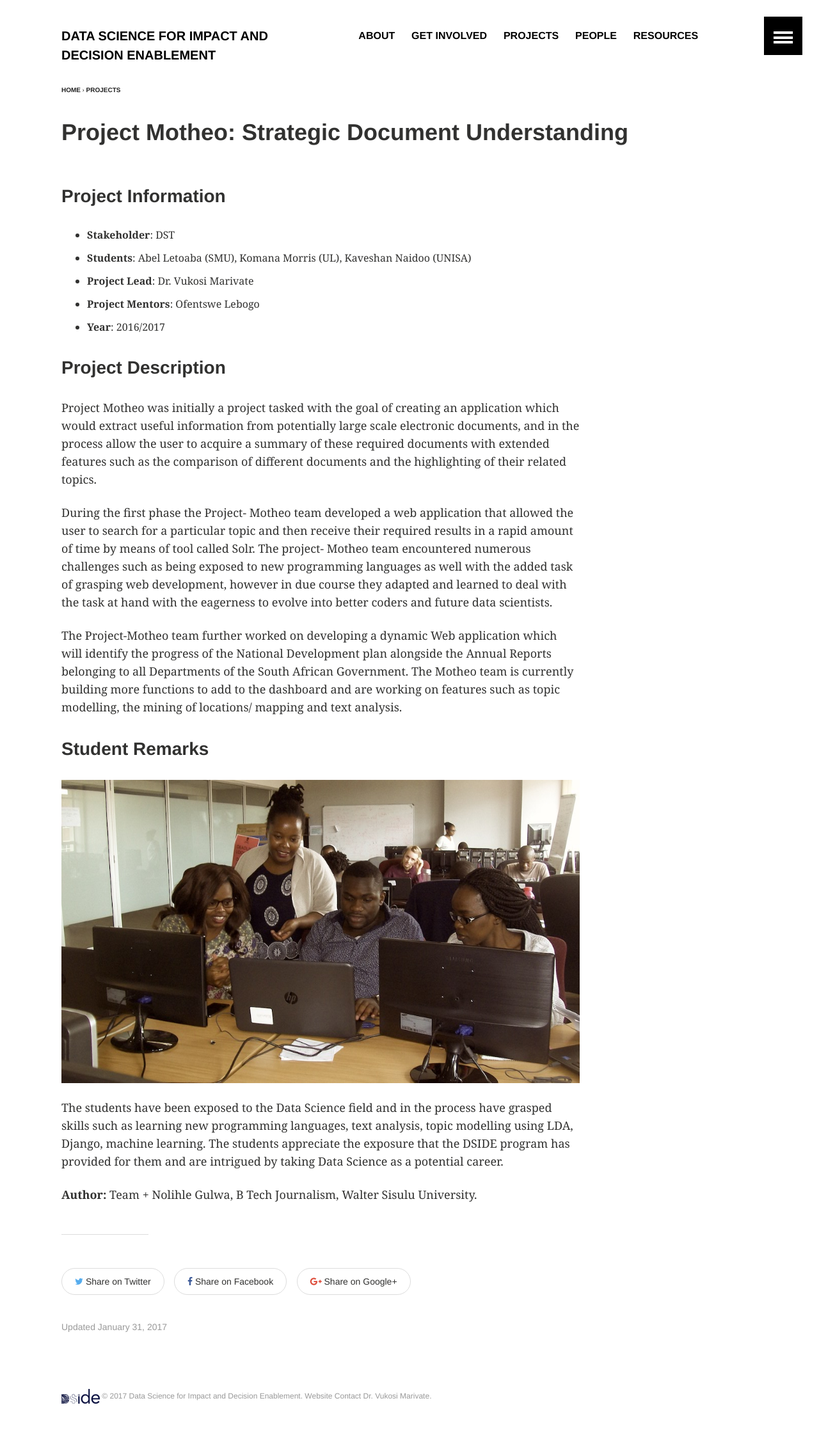
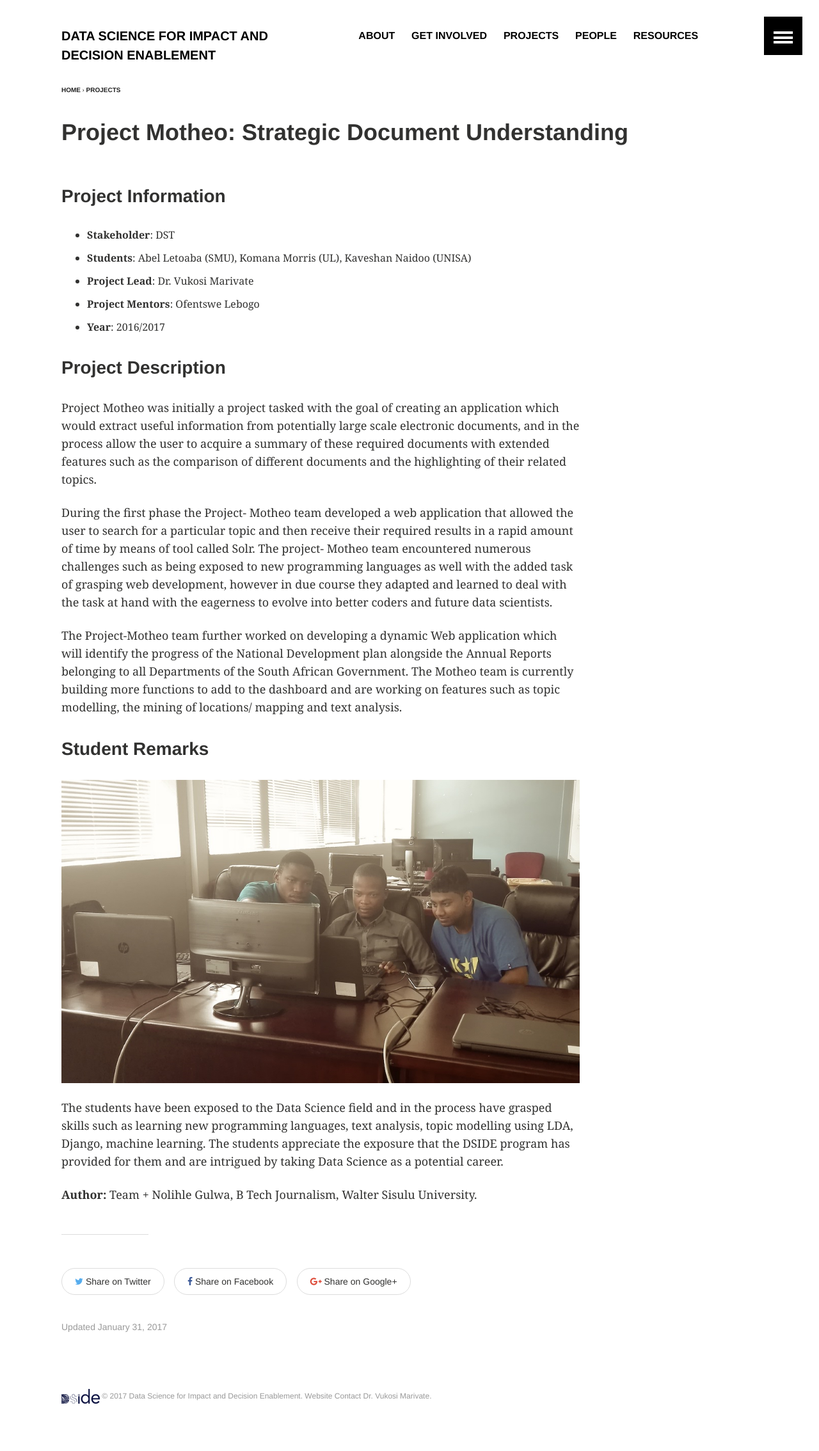
Before and after one commit to DSIDEWeb/dsideweb.github.io, a Jekyll site: the page built from _posts/articles/2017-01-31-project-motheo.md, in a window 1280 px wide. Shown: the whole page at 64% size. Built offline with Jekyll 4.4.1, drawn with Linux system fonts in a browser that asks for light colours.

Commit message:
fixed project mother pics

```diff
--- a/_posts/articles/2017-01-31-project-motheo.md
+++ b/_posts/articles/2017-01-31-project-motheo.md
@@ -27,7 +27,7 @@ The Project-Motheo team further worked on developing a dynamic Web application w
 
 ### Student Remarks
 
-![Team](/images/project-mati-team.jpg)
+![Team](/images/project-motheo-team.jpg)
 
 The students have been exposed to the Data Science field and in the process have grasped skills such as learning new programming languages, text analysis, topic modelling using LDA, Django, machine learning. The students appreciate the exposure that the DSIDE program has  provided for them and are intrigued by taking Data Science as a potential career.
 
```
